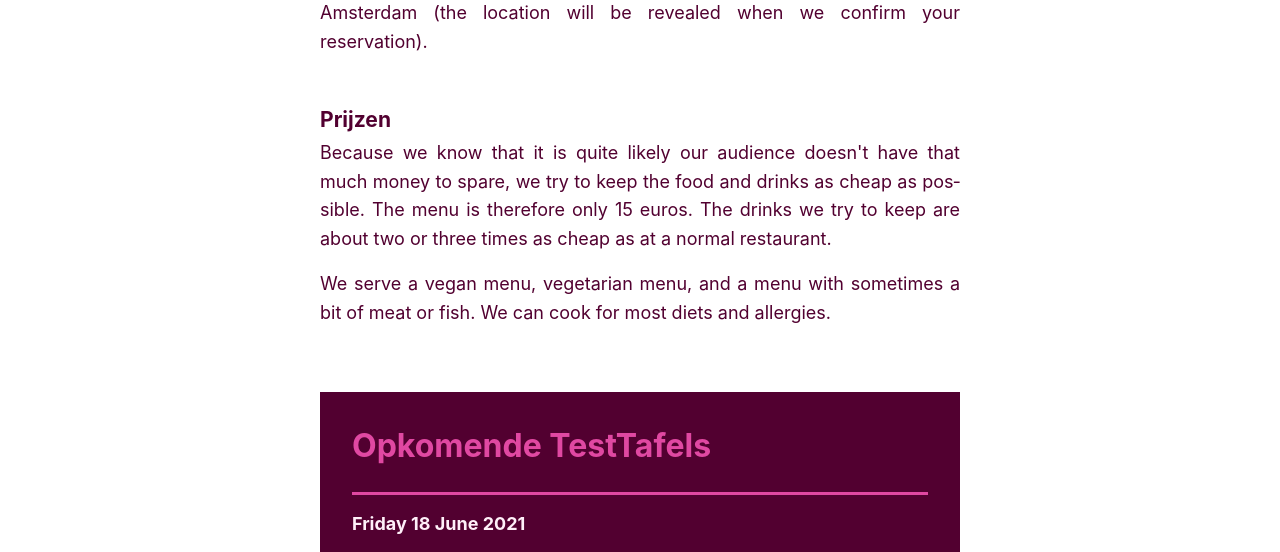
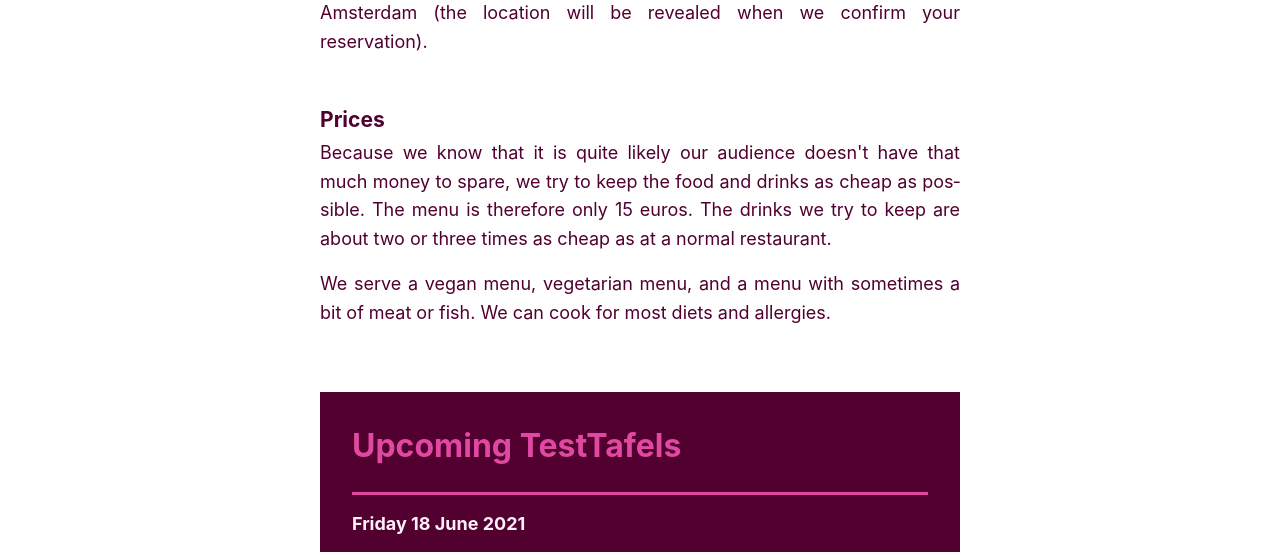
Before and after one commit to decoalitie/desering.org, a Jekyll site: the page built from en/testtafel.md, in a window 1280 px wide. Shown: the part 526-1078 px from the top of the page. Built offline with Jekyll 4.4.1, drawn with Linux system fonts in a browser that asks for light colours; some web fonts are replaced.

Commit message:
Translate headers

```diff
--- a/en/testtafel.md
+++ b/en/testtafel.md
@@ -22,7 +22,7 @@ translation: testtafel
 
 <div class="row">
 	<div class="container">
-		<h3>Prijzen</h3>
+		<h3>Prices</h3>
 
     <p>
       Because we know that it is quite likely our audience doesn't have that much money to spare, we try to keep the food and drinks as cheap as possible. The menu is therefore only 15 euros. The drinks we try to keep are about two or three times as cheap as at a normal restaurant.
@@ -38,7 +38,7 @@ translation: testtafel
 <div class="row">
 	<div class="container">
 		<div class="agenda">
-			<h3>Opkomende TestTafels</h3>
+			<h3>Upcoming TestTafels</h3>
 
 			{% for event in site.data.events %}
 
```
